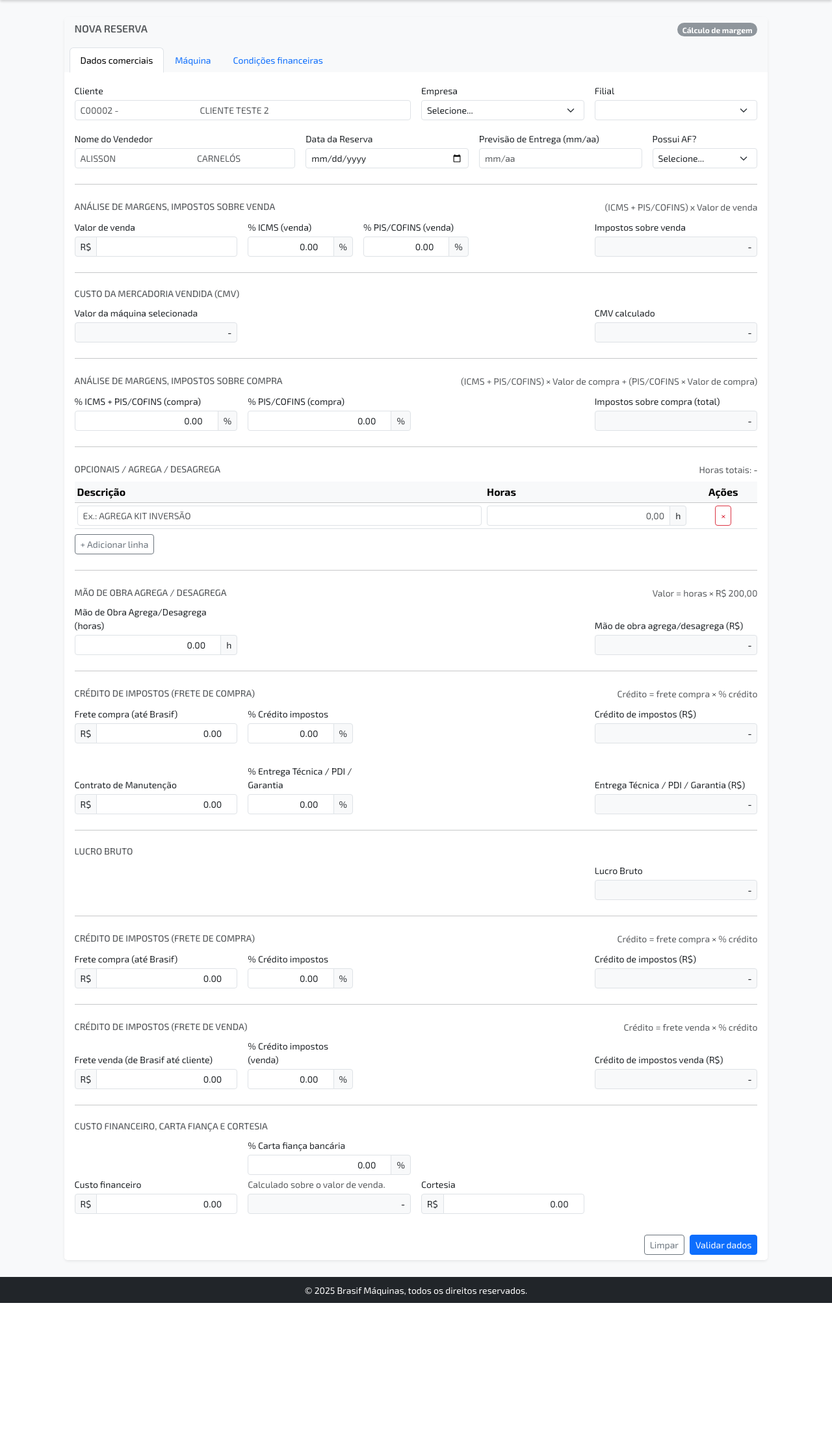
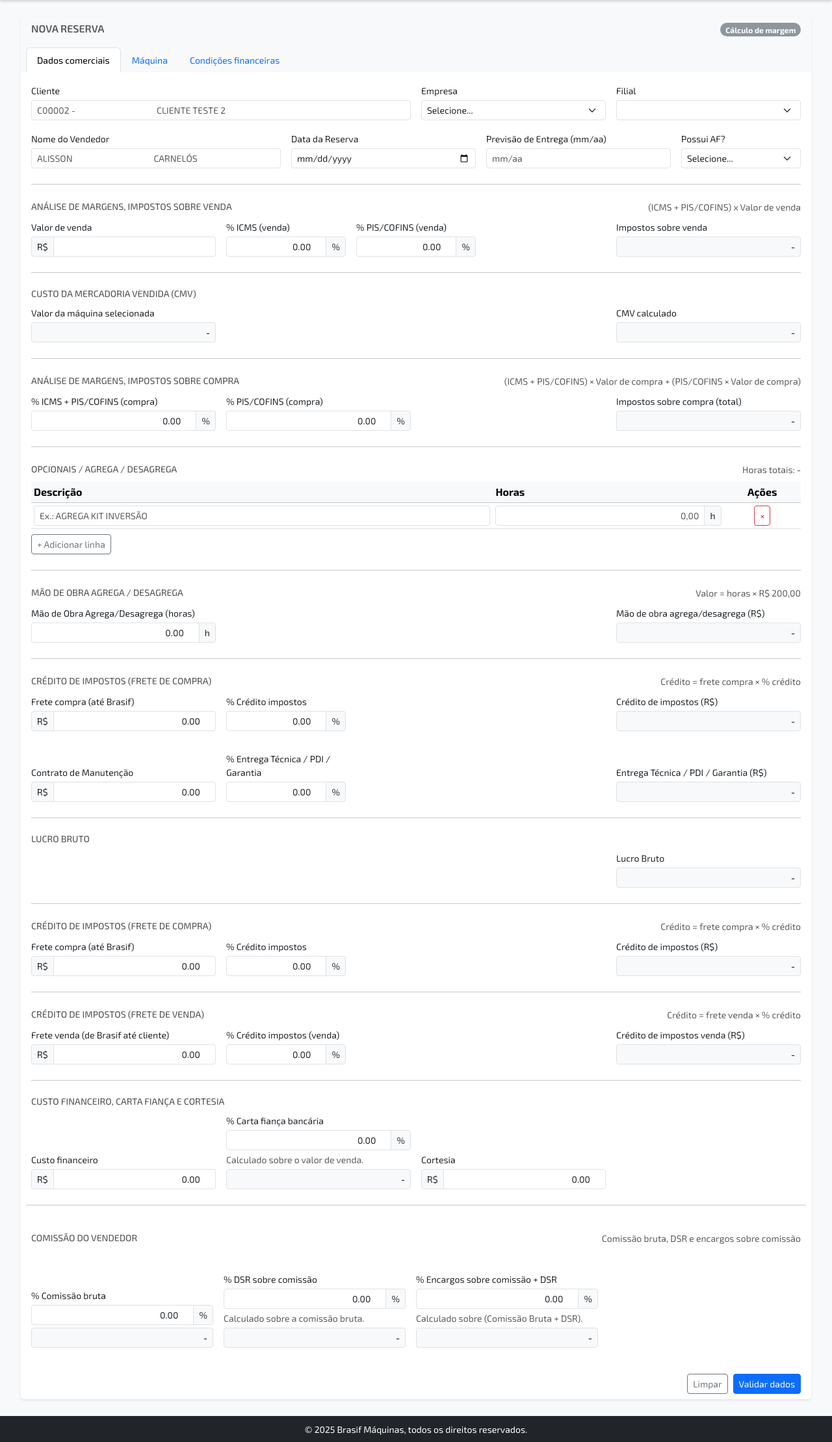
Before and after one commit to peedrohcamposf/Calculo-de-margem, a Flask app: template app/templates/nova_reserva.html in a window 1280 px wide. Shown: the part 57-2276 px from the top of the page at 65% size. Before the commit the page ends 2062 px from the top, so only its background shows below. Run offline with Flask 3, Linux system fonts and the light colour scheme; the template is opened without the code that fills it: values that come from a table or form of the project are taken from there, others are empty; parts of the project's set-up code (start-up, migrations or seed data) failed here and were passed over; some libraries are stand-ins or nearby versions.

Commit message:
FEAT - Template da Comissão bruta, DSR e Encargos de comissão

```diff
--- a/app/templates/nova_reserva.html
+++ b/app/templates/nova_reserva.html
@@ -726,6 +726,84 @@
                                 <div class="text-danger small">{{ error }}</div>
                                 {% endfor %}
                             </div>
+
+                            <!-- Comissão do vendedor -->
+                            <hr class="my-4">
+
+                            <div class="d-flex justify-content-between align-items-center mb-2">
+                                <h2 class="h6 mb-0 text-muted text-uppercase small">
+                                    Comissão do vendedor
+                                </h2>
+                                <small class="text-muted small">
+                                    Comissão bruta, DSR e encargos sobre comissão
+                                </small>
+                            </div>
+
+                            <div class="row g-3 align-items-end mb-2">
+                                <!-- Comissão Bruta -->
+                                <div class="col-md-4 col-lg-3">
+                                    <label class="form-label mb-1 small">{{ form.comissao_bruta_percent.label }}</label>
+                                    <div class="input-group input-group-sm mb-1">
+                                        {{ form.comissao_bruta_percent(class="form-control text-end") }}
+                                        <span class="input-group-text">%</span>
+                                    </div>
+                                    {% for error in form.comissao_bruta_percent.errors %}
+                                    <div class="text-danger small">{{ error }}</div>
+                                    {% endfor %}
+                                    <div class="form-control form-control-sm text-end bg-light fw-semibold">
+                                        {% if comissao_bruta_valor_formatado %}
+                                        R$ {{ comissao_bruta_valor_formatado }}
+                                        {% else %}
+                                        -
+                                        {% endif %}
+                                    </div>
+                                </div>
+
+                                <!-- DSR -->
+                                <div class="col-md-4 col-lg-3">
+                                    <label class="form-label mb-1 small">{{ form.dsr_percent.label }}</label>
+                                    <div class="input-group input-group-sm mb-1">
+                                        {{ form.dsr_percent(class="form-control text-end") }}
+                                        <span class="input-group-text">%</span>
+                                    </div>
+                                    {% for error in form.dsr_percent.errors %}
+                                    <div class="text-danger small">{{ error }}</div>
+                                    {% endfor %}
+                                    <small class="text-muted d-block mb-1 small">
+                                        Calculado sobre a comissão bruta.
+                                    </small>
+                                    <div class="form-control form-control-sm text-end bg-light fw-semibold">
+                                        {% if dsr_valor_formatado %}
+                                        R$ {{ dsr_valor_formatado }}
+                                        {% else %}
+                                        -
+                                        {% endif %}
+                                    </div>
+                                </div>
+
+                                <!-- Encargos comissão -->
+                                <div class="col-md-4 col-lg-3">
+                                    <label class="form-label mb-1 small">{{ form.encargos_comissao_percent.label
+                                        }}</label>
+                                    <div class="input-group input-group-sm mb-1">
+                                        {{ form.encargos_comissao_percent(class="form-control text-end") }}
+                                        <span class="input-group-text">%</span>
+                                    </div>
+                                    {% for error in form.encargos_comissao_percent.errors %}
+                                    <div class="text-danger small">{{ error }}</div>
+                                    {% endfor %}
+                                    <small class="text-muted d-block mb-1 small">
+                                        Calculado sobre (Comissão Bruta + DSR).
+                                    </small>
+                                    <div class="form-control form-control-sm text-end bg-light fw-semibold">
+                                        {% if encargos_comissao_valor_formatado %}
+                                        R$ {{ encargos_comissao_valor_formatado }}
+                                        {% else %}
+                                        -
+                                        {% endif %}
+                                    </div>
+                                </div>
+                            </div>
                         </div>
 
                     </div>
```
